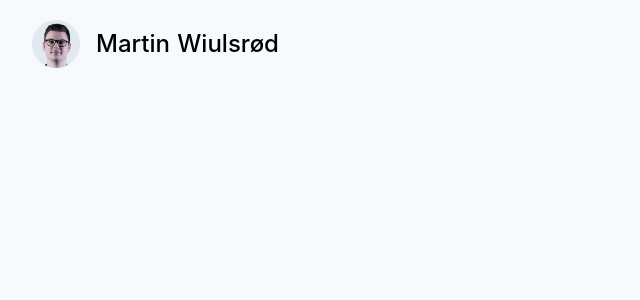
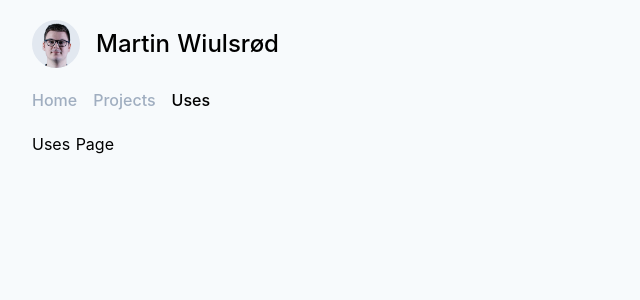
Before and after one commit to wiu753/martinwiu.com, a Nuxt app: page /uses in a window 1280 px wide. Before the commit this address had no page. Shown: the top 300 px of the page, without its empty margins (0-640 px from the left). Built offline with nearby package versions, Linux system fonts and the light colour scheme.

Commit message:
Add navigation

```diff
--- /dev/null
+++ b/components/MeNavigation.vue
@@ -0,0 +1,13 @@
+<template>
+  <nav class="py-5">
+		<nuxt-link class="mr-4 text-gray-500 font-medium" :to="{ name: 'index' }" exact>Home</nuxt-link>
+		<nuxt-link class="mr-4 text-gray-500 font-medium" :to="{ name: 'projects' }">Projects</nuxt-link>
+		<nuxt-link class="text-gray-500 font-medium" :to="{ name: 'uses' }">Uses</nuxt-link>
+  </nav>
+</template>
+
+<style scoped>
+  a.nuxt-link-active {
+    color: black;
+  }
+</style>
--- a/layouts/default.vue
+++ b/layouts/default.vue
@@ -1,16 +1,19 @@
 <template>
   <div class="py-5 px-8">
     <me-heading />
+    <me-navigation />
     <nuxt />
   </div>
 </template>
 
 <script>
 import MeHeading from '@/components/MeHeading'
+import MeNavigation from '@/components/MeNavigation'
 
 export default {
   components: {
-    MeHeading
+    MeHeading,
+    MeNavigation
   }
 }
 </script>
--- /dev/null
+++ b/pages/projects.vue
@@ -0,0 +1,5 @@
+<template>
+  <div>
+    <h1>Projects Page</h1>
+  </div>
+</template>
--- /dev/null
+++ b/pages/uses.vue
@@ -0,0 +1,5 @@
+<template>
+  <div>
+    <h1>Uses Page</h1>
+  </div>
+</template>
```
